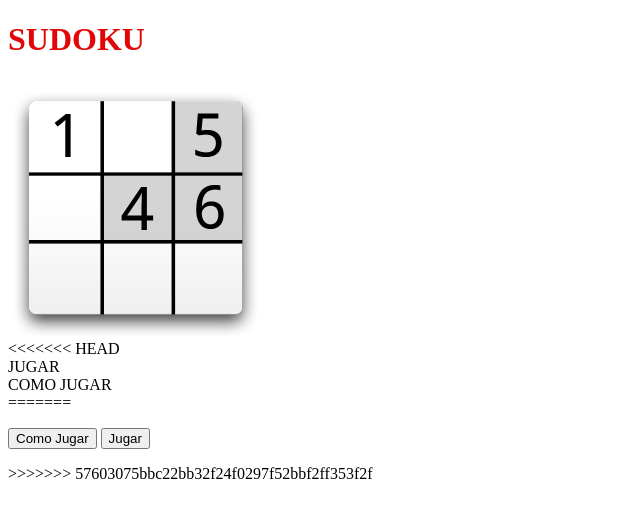
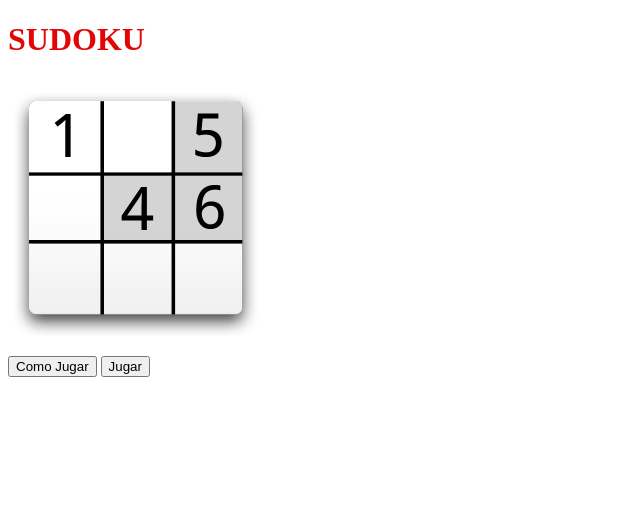
Before and after one commit to UCC-LabCompu2-Historico/proyecto2022-garbellotto-gazzera, a plain HTML site: page index.html in a window 1280 px wide. Shown: the whole page, without its empty margins (0-640 px from the left). Drawn offline with Linux system fonts and the light colour scheme.

Commit message:
Se hicieron cambios en index y readme

```diff
--- a/index.html
+++ b/index.html
@@ -15,22 +15,11 @@
     <img src="imagenes/logo_sudoku.jpg">
 </header>
 <nav> </nav>
-<<<<<<< HEAD
-<section>
-    <div>
-        JUGAR
-    </div>
-    <div>
-        COMO JUGAR
-    </div>
-=======
 <section>
     <p>
         <button>Como Jugar</button>
         <button>Jugar</button>
     </p>
-
->>>>>>> 57603075bbc22bb32f24f0297f52bbf2ff353f2f
 </section>
 </body>
 </html>
```
